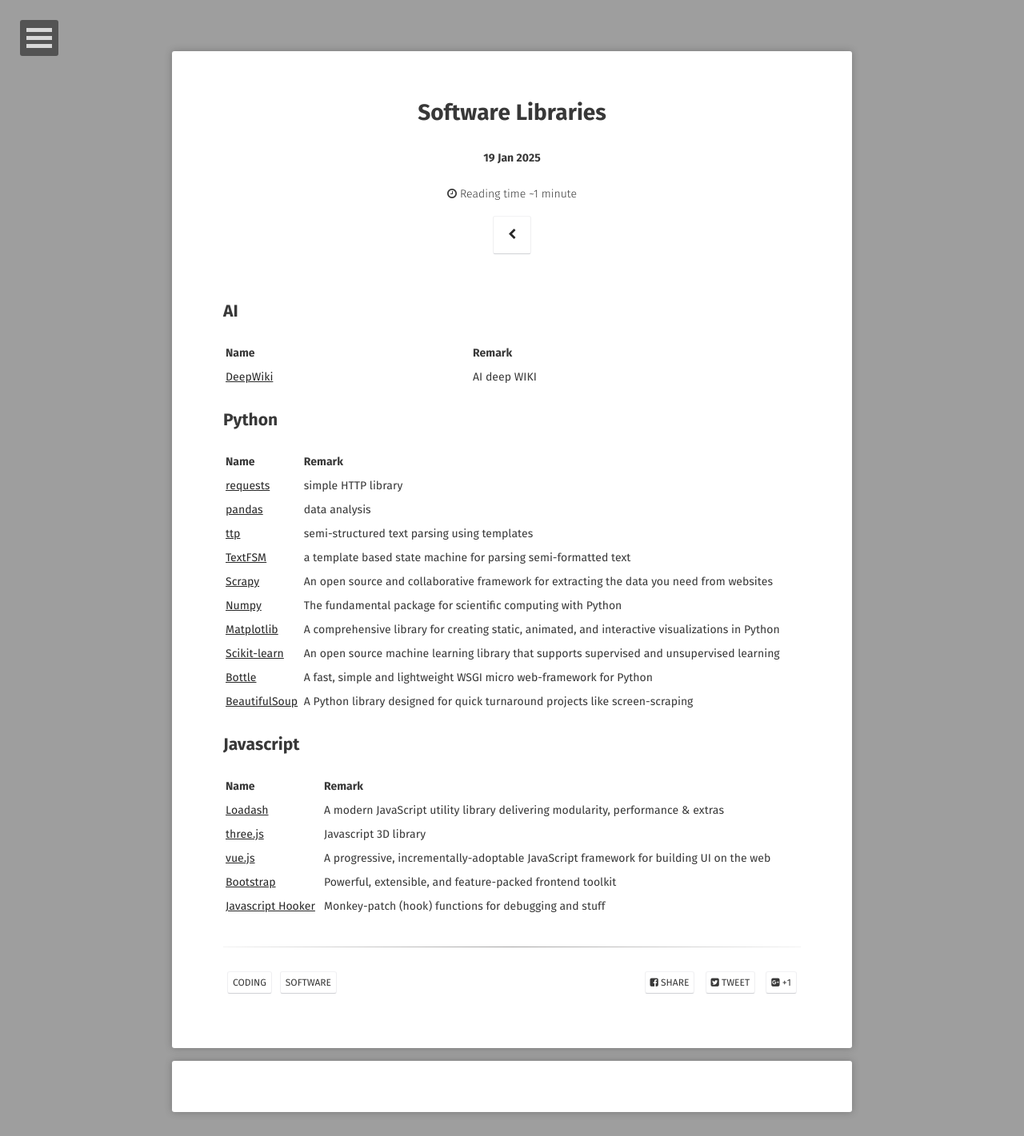
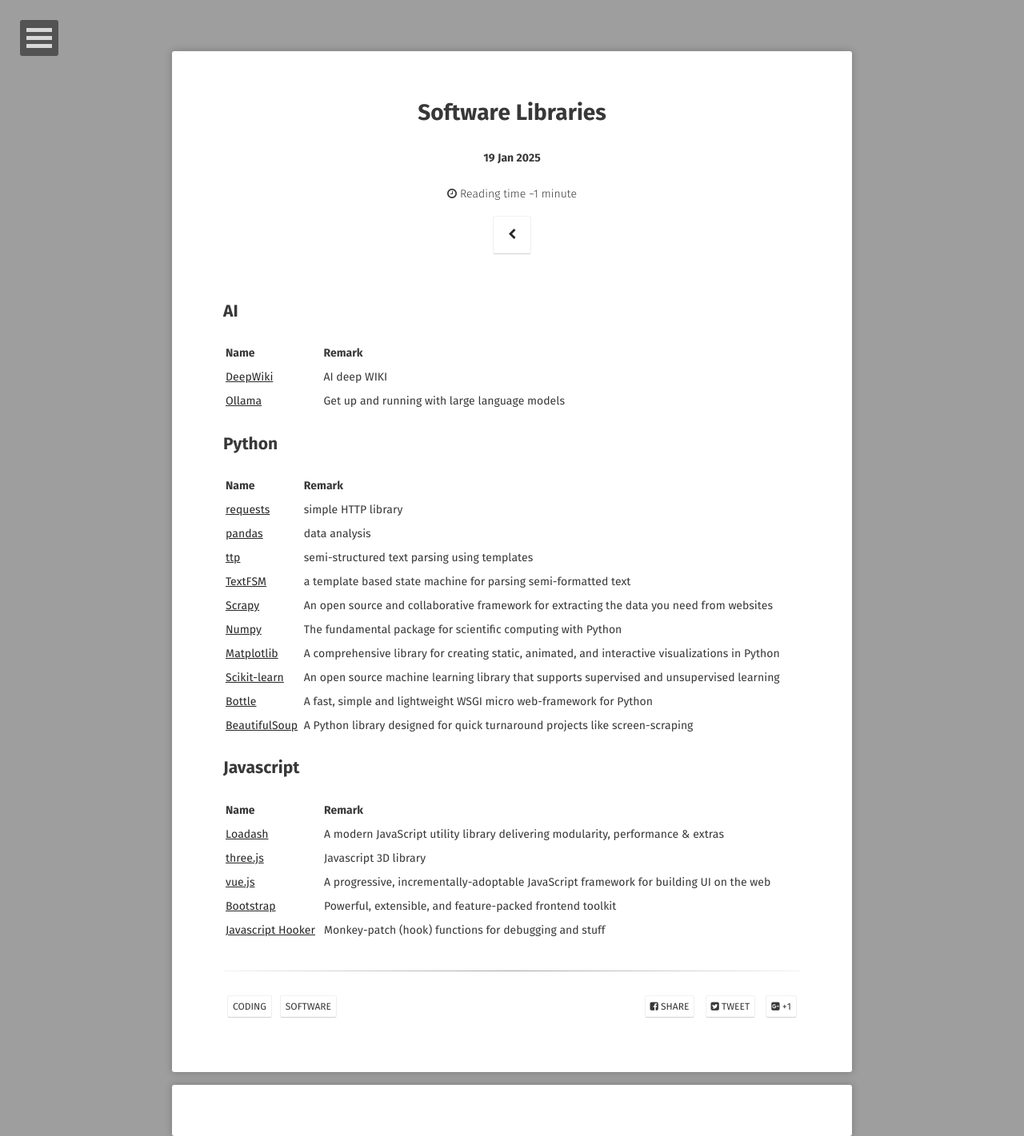
Before and after one commit to o7878x/o7878x.github.io, a Jekyll site: the page built from _posts/2025-01-19-software-libraries.md, in a window 1280 px wide. Shown: the whole page at 80% size. Built offline with Jekyll 4.4.1, drawn with Linux system fonts in a browser that asks for light colours; some web fonts are replaced; comment, search, counter and statistics services are not loaded; before the commit the page ends 1391 px from its top, so only the background shows below that.

Commit message:
feature:add some sites

```diff
--- a/_posts/2025-01-19-software-libraries.md
+++ b/_posts/2025-01-19-software-libraries.md
@@ -14,6 +14,7 @@
 | Name | Remark |
 | --- | --- |
 | [DeepWiki](https://deepwiki.org/) | AI deep WIKI |
+| [Ollama](https://ollama.com/) | Get up and running with large language models |
 
 ## Python
 
```
Also changed, not shown: _posts/2024-07-07-fav-softwares.md (+1 -0 lines).
